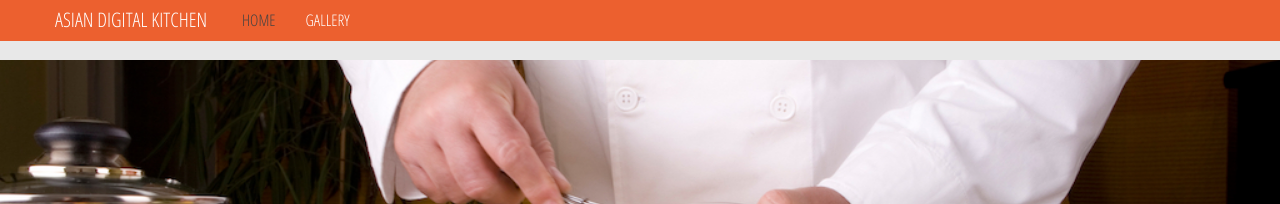
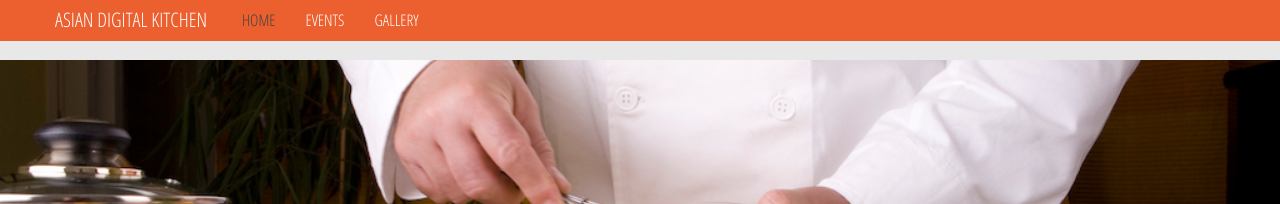
Before and after one commit to andrewchaa/asian-language-cook, a Jekyll site: the page built from gallery.html, in a window 1280 px wide. Shown: the top 204 px of the page. Built offline with Jekyll 4.4.1, drawn with Linux system fonts in a browser that asks for light colours; some web fonts are replaced.

Commit message:
added events

```diff
--- a/_includes/gallery.html
+++ b/_includes/gallery.html
@@ -23,35 +23,35 @@
         <h2>Food and us</h2>
         <div class="row">
           <br />
-            {% include photo.html filename="1.jpg" %}
-            {% include photo.html filename="2.jpg" %}
-            {% include photo.html filename="3.jpg" %}
-            {% include photo.html filename="4.jpg" %}
+            {% include photo.html filename="food-korean/1.jpg" size="3" %}
+            {% include photo.html filename="food-korean/2.jpg" size="3" %}
+            {% include photo.html filename="food-korean/3.jpg" size="3" %}
+            {% include photo.html filename="food-korean/4.jpg" size="3" %}
         </div>
         <div class="row">
           <br />
-            {% include photo.html filename="5.jpg" %}
-            {% include photo.html filename="6.jpg" %}
-            {% include photo.html filename="7.jpg" %}
-            {% include photo.html filename="8.jpg" %}
+            {% include photo.html filename="food-korean/5.jpg" size="3" %}
+            {% include photo.html filename="food-korean/6.jpg" size="3" %}
+            {% include photo.html filename="food-korean/7.jpg" size="3" %}
+            {% include photo.html filename="food-korean/8.jpg" size="3" %}
         </div>
         <div class="row">
           <br />
-            {% include photo.html filename="9.jpg" %}
-            {% include photo.html filename="10.jpg" %}
-            {% include photo.html filename="11.jpg" %}
-            {% include photo.html filename="12.jpg" %}
+            {% include photo.html filename="food-korean/9.jpg" size="3" %}
+            {% include photo.html filename="food-korean/10.jpg" size="3" %}
+            {% include photo.html filename="food-korean/11.jpg" size="3" %}
+            {% include photo.html filename="food-korean/12.jpg" size="3" %}
         </div>
         <div class="row">
           <br />
-            {% include photo.html filename="13.jpg" %}
-            {% include photo.html filename="14.jpg" %}
-            {% include photo.html filename="15.jpg" %}
-            {% include photo.html filename="16.jpg" %}
+            {% include photo.html filename="food-korean/13.jpg" size="3" %}
+            {% include photo.html filename="food-korean/14.jpg" size="3" %}
+            {% include photo.html filename="food-korean/15.jpg" size="3" %}
+            {% include photo.html filename="food-korean/16.jpg" size="3" %}
         </div>
         <div class="row">
           <br />
-            {% include photo.html filename="17.jpg" %}
+            {% include photo.html filename="food-korean/17.jpg" size="3" %}
         </div>
         <!-- row -->
         <br>
--- a/_includes/navigation-bar.html
+++ b/_includes/navigation-bar.html
@@ -6,10 +6,11 @@
                 <span class="icon-bar"></span>
                 <span class="icon-bar"></span>
             </a>
-            <a class="brand" href="#">Asian Digital Kitchen</a>
+            <a class="brand" href="/">Asian Digital Kitchen</a>
             <div class="nav-collapse collapse">
                 <ul class="nav">
                     <li class="active"><a href="/">Home</a></li>
+                    <li><a href="#events">Events</a></li>
                     <li><a href="/gallery">Gallery</a></li>
                 </ul>
             </div>
--- a/_includes/photo.html
+++ b/_includes/photo.html
@@ -1,9 +1,9 @@
-<div class="span3">
+<div class="span{{include.size}}">
     <div class="project_item">
         <div class="project_item_center">
             <div class="mask2">
-                <a href="assets/images/food-korean/{{include.filename}}" rel="prettyPhoto">
-                  <img src="assets/images/food-korean/{{include.filename}}" alt="food">
+                <a href="assets/images/{{include.filename}}" rel="prettyPhoto">
+                  <img src="assets/images/{{include.filename}}" alt="food">
                 </a>
             </div>
             <div class="clear"></div>
--- a/index.html
+++ b/index.html
@@ -9,3 +9,5 @@
 {% include services.html %}
 
 {% include about.html %}
+
+{% include events.html %}
```
Also changed, not shown: _includes/events.html (added, +18 -0 lines), assets/images/events/2016-08.jpg (added), assets/images/events/2016-09.png (added), assets/images/events/2016-10.jpg (added).
